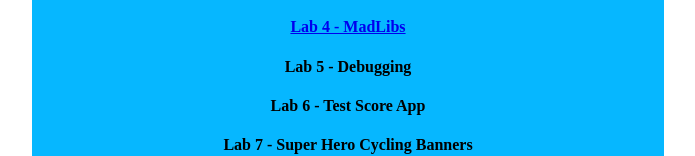
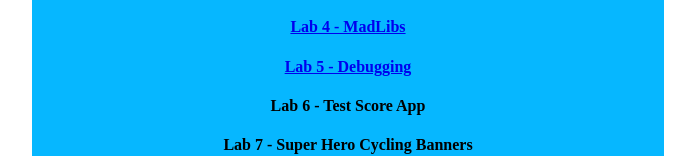
Before and after one commit to Goobacks67/Portfolio, a plain HTML site: page index.html in a window 1280 px wide. Shown: the part 603-759 px from the top of the page, without its empty margins (292-987 px from the left). Drawn offline with Linux system fonts and the light colour scheme.

Commit message:
Update index.html

```diff
--- a/index.html
+++ b/index.html
@@ -24,7 +24,7 @@
             <h4><a href="JS Chapter 2/index.html">Lab 2 - Number Tricks</a></h4>
             <h4><a href="JS Chapter 3/index.html">Lab 3 - Number Tricks Enhanced</a></h4>
             <h4><a href="JS Chapter 4/madlibs-starter.html">Lab 4 - MadLibs</a></h4>
-            <h4>Lab 5 - Debugging</h4>
+            <h4><a href="JS Chapter 5/index.html">Lab 5 - Debugging</a></h4>
                 <h4>Lab 6 - Test Score App</h4>
                 <h4>Lab 7 - Super Hero Cycling Banners</h4>
                 <h4>Lab 8 - The Changing Caterpillar</h4>
```
